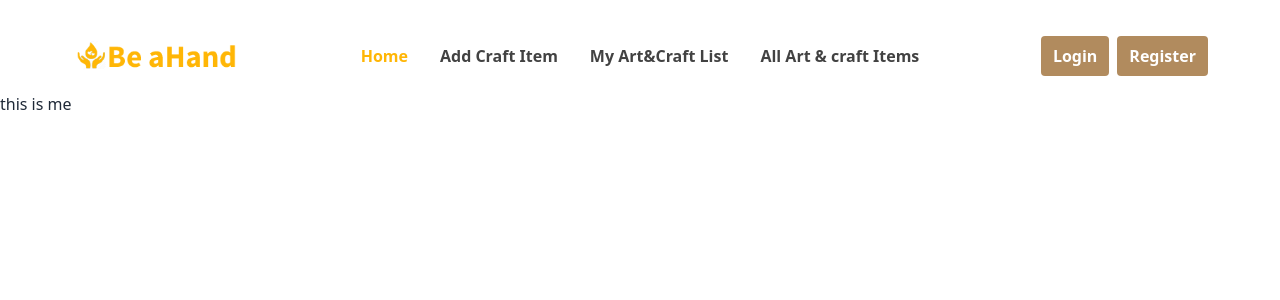
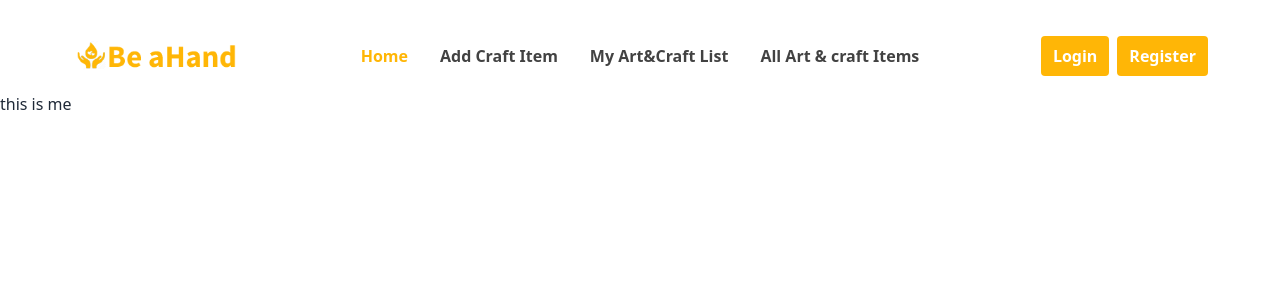
Before and after one commit to Almansur342/food-sharing-client, a React (Vite) app: page / in a window 1280 px wide. Shown: the top 300 px of the page. Built offline with nearby package versions, Linux system fonts and the light colour scheme; no server answers.

Commit message:
navbar added

```diff
--- a/src/components/Shared/Navbar.jsx
+++ b/src/components/Shared/Navbar.jsx
@@ -60,21 +60,21 @@ const Navbar = () => {
           <div className="flex items-center gap-1 lg:gap-5">
 
             <div className="">
-              <img className="object-cover w-10 lg:w-16 h-10 lg:h-16 rounded-full ring ring-gray-300 dark:ring-gray-600 my-anchor-element" src={user?.photoURL || 'Image not found'} alt="" />
-              <Tooltip className="z-20" variant="info" anchorSelect=".my-anchor-element" place="top">
+              <img className="object-cover w-10 lg:w-14 h-10 lg:h-14 rounded-full ring ring-gray-300 dark:ring-gray-600 my-anchor-element" src={user?.photoURL || 'Image not found'} alt="" />
+              <Tooltip className="z-20 text-[#ffb606]" variant="" anchorSelect=".my-anchor-element" place="top">
                 {user?.displayName}
               </Tooltip>
             </div>
             <Link to='/'>
-              <button onClick={handleLogOut} className="px-1 lg:px-3 font-semibold text-xs lg:text-base text-white bg-[#b18b5e] rounded py-2">Sign out</button>
+              <button onClick={handleLogOut} className="px-1 lg:px-3 font-semibold text-xs lg:text-base text-white bg-[#ffb606] rounded py-2">Sign out</button>
             </Link>
           </div> :
           <div>
             <Link to='/login'>
-              <button className="px-2 lg:px-3 font-semibold text-xs lg:text-base text-white bg-[#b18b5e] rounded py-2">Login</button>
+              <button className="px-2 lg:px-3 font-semibold text-xs lg:text-base text-white bg-[#ffb606] rounded py-2">Login</button>
             </Link>
             <Link to='/register'>
-              <button className="px-2 lg:px-3 ml-1 lg:ml-2 font-semibold text-xs lg:text-base text-white bg-[#b18b5e] rounded py-2">Register</button>
+              <button className="px-2 lg:px-3 ml-1 lg:ml-2 font-semibold text-xs lg:text-base text-white bg-[#ffb606] rounded py-2">Register</button>
             </Link>
           </div>
         }
```
